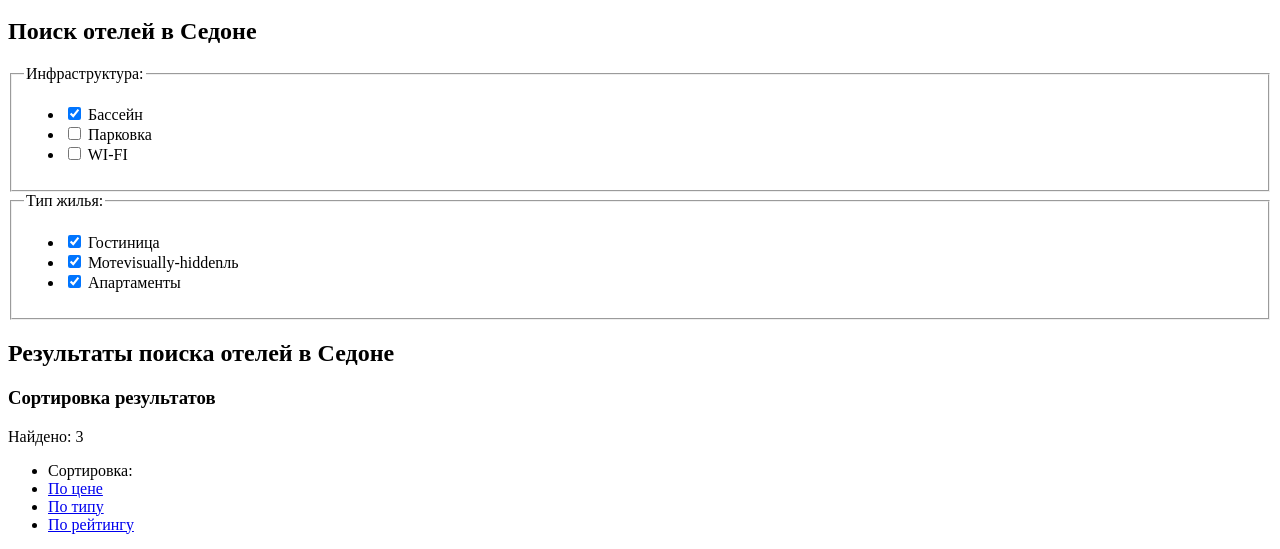
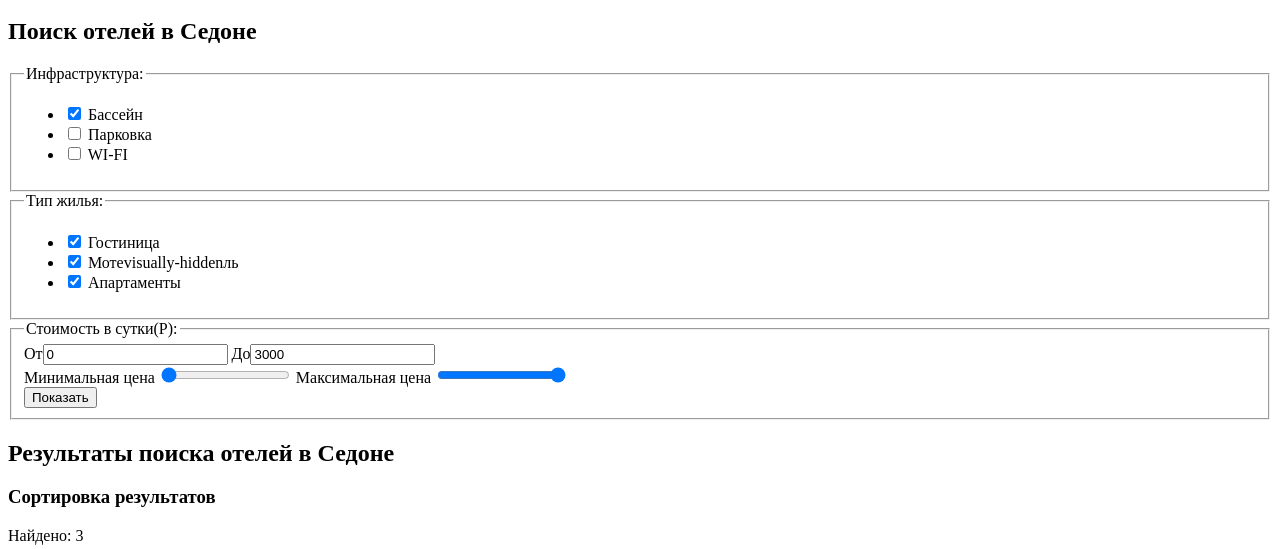
Before and after one commit to olivanus/230059-sedona, a plain HTML site: page catalog.html in a window 1280 px wide. Shown: the part 172-721 px from the top of the page. Drawn offline with Linux system fonts and the light colour scheme.

Commit message:
Добавил фильтр стоимости

```diff
--- a/catalog.html
+++ b/catalog.html
@@ -61,13 +61,32 @@
                                     </ul>
                                 </fieldset>
                             </div>
-                            <div>
-                        <!--здесь будет фильтр по стоимости в сутки-->
+                 <!--Фильтр по стоимости в сутки-->
+                            <div class="filter-price">
+                                <fieldset class="filter-price-fild">
+                                    <legend class="filter-price-legend">Стоимость в сутки(Р):</legend>
+                                        <div class="filter-input">
+                                            <label class="filter-input-label input-min">От<input type="text" name="input-min" value="0"></label>
+                                            <label class="filter-input-label input-max">До<input type="text" name="input-max" value="3000"></label>
+                                        </div>
+                                        <div class="price-range">
+                                            <label>
+                                                <span class="visually-hidden">Минимальная цена</span>
+                                                <input type="range" name="control-min" min="0" max="2900" step="1" value="0">
+                                            </label>
+                                            <label>
+                                                <span class="visually-hidden">Максимальная цена</span>
+                                                <input type="range" name="control-max" min="100" max="3000" step="1" value="3000">
+                                            </label>
+                                        </div>
+                                        <div class="price-control">
+                                            <button class="control-btn" type="submit" name="result-show">Показать</button>
+                                        </div>
+                                </fieldset>
                             </div>
                         </div>
                     </form>
                 </section>
-
         <!-- Строка выбора условий сортировки результатов поиска -->
                 <section class="hotel">
                     <h2 class="visually-hidden">Результаты поиска отелей в Седоне</h2>
```
